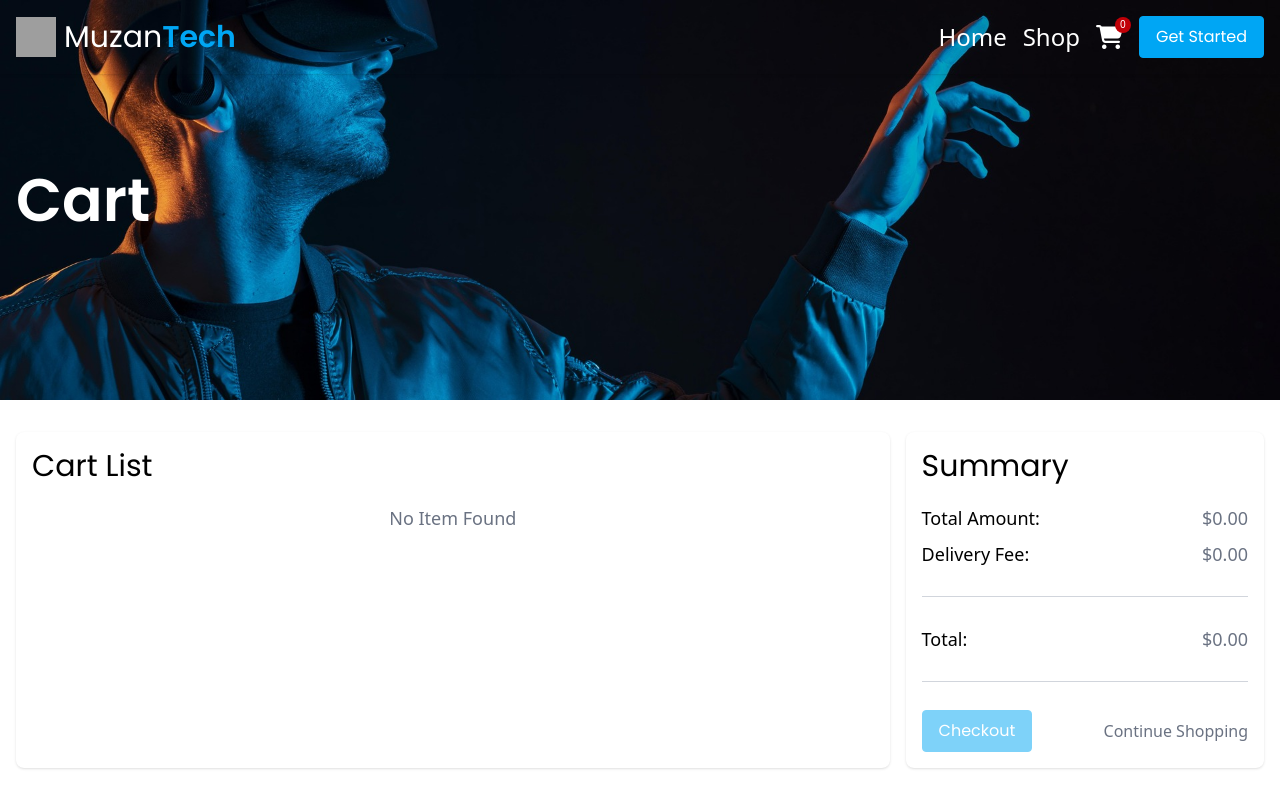
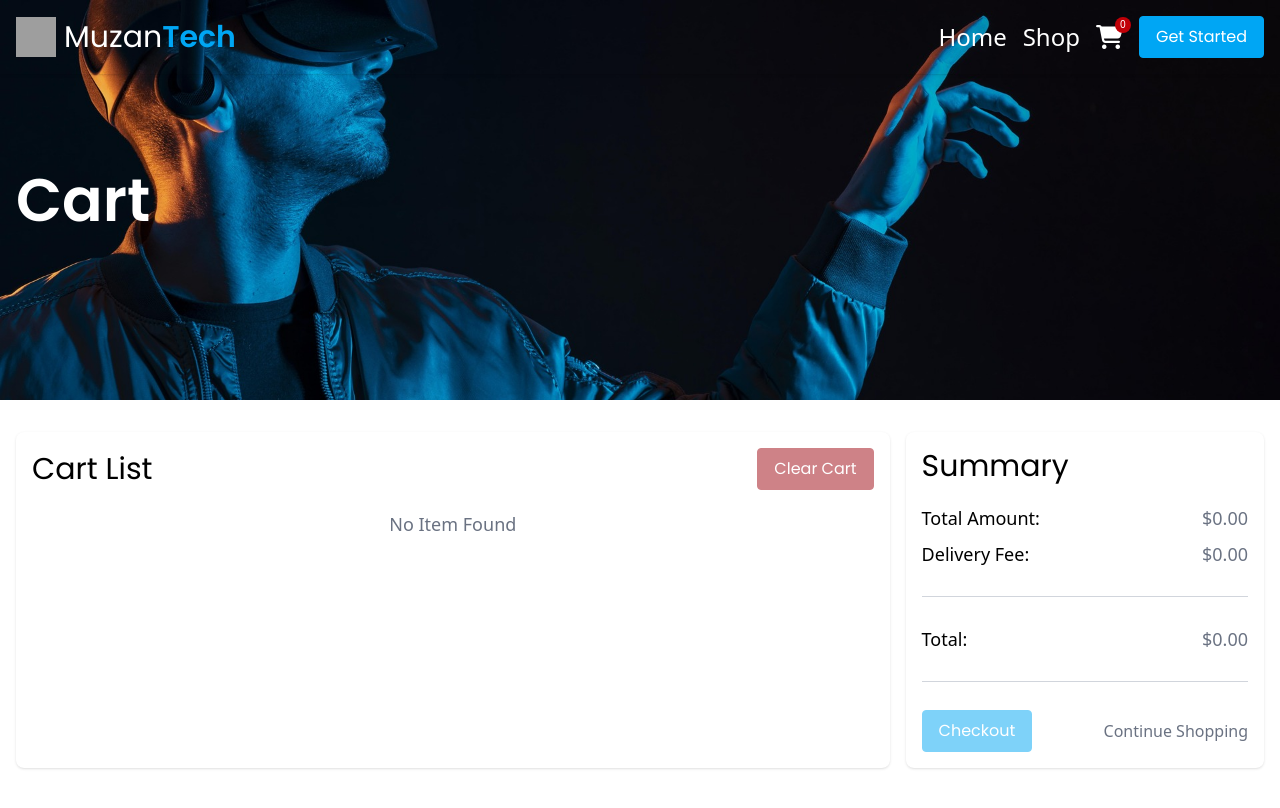
Before and after one commit to kent0012/vite-react-app, a React (Vite) app: page /vite-react-app/cart in a window 1280 px wide. Shown: the top 808 px of the page. Built offline with nearby package versions, Linux system fonts and the light colour scheme; grey boxes are pictures that could not be loaded.

Commit message:
Enhance ButtonFilled component with customizable styles and update CartProductList to use NavLink for product navigation

```diff
--- a/src/components/ButtonFilled.jsx
+++ b/src/components/ButtonFilled.jsx
@@ -1,12 +1,25 @@
 import React from "react";
 
-const ButtonFilled = ({ type, btnName, onClick, className, isDisabled }) => {
+const ButtonFilled = ({
+  type,
+  btnName,
+  onClick,
+  className,
+  isDisabled,
+  bgColor,
+  hoverBgColor,
+  borderColor,
+}) => {
   return (
     <button
       disabled={isDisabled}
       type={type}
       onClick={onClick}
-      className={`bg-sky-500 border border-solid border-sky-500 duration-500 font-[Poppins] py-2 px-4 text-white rounded hover:bg-sky-400  ${className} ${
+      className={`${bgColor ? bgColor : "bg-sky-500"} border border-solid ${
+        borderColor ? borderColor : "border-sky-500"
+      } duration-500 font-[Poppins] py-2 px-4 text-white rounded ${
+        hoverBgColor ? hoverBgColor : "hover:bg-sky-400"
+      }  ${className} ${
         isDisabled ? "opacity-50 cursor-not-allowed" : "cursor-pointer"
       }`}
     >
--- a/src/components/CartProductList.jsx
+++ b/src/components/CartProductList.jsx
@@ -6,6 +6,7 @@ import {
 } from "../feautures/cart/CartSlice";
 import { selectProducts } from "../feautures/products/ProductSlice";
 import { useState } from "react";
+import { NavLink } from "react-router-dom";
 
 const CartProductList = () => {
   const dispatch = useDispatch();
@@ -38,9 +39,10 @@ const CartProductList = () => {
         <p className="text-center text-lg text-gray-500">No Item Found</p>
       ) : (
         cartItems.map((product) => (
-          <div
+          <NavLink
+            to={`/product/${product.id}`}
             key={product.id}
-            className="flex items-center justify-between p-2 shadow rounded-lg bg-white w-full hover:shadow-md duration-500"
+            className="flex items-center justify-between p-3 shadow rounded-lg bg-white w-full hover:shadow-md duration-500"
           >
             <div className="flex items-center space-x-4">
               <figure className="w-20 h-20 md:w-24 md:h-24 shadow ratio-1:1">
@@ -84,7 +86,7 @@ const CartProductList = () => {
                       (quantities[product.id] || 1) - 1
                     )
                   }
-                  className="text-gray-500 bg-gray-100 px-3 rounded"
+                  className="text-gray-500 bg-gray-100 px-3 rounded cursor-pointer"
                 >
                   -
                 </button>
@@ -96,7 +98,7 @@ const CartProductList = () => {
                       (quantities[product.id] || 1) + 1
                     )
                   }
-                  className="text-gray-500 bg-gray-100 px-3 rounded"
+                  className="text-gray-500 bg-gray-100 px-3 rounded cursor-pointer"
                 >
                   +
                 </button>
@@ -109,7 +111,7 @@ const CartProductList = () => {
                 <i className="fa-solid fa-trash"></i>
               </button>
             </div>
-          </div>
+          </NavLink>
         ))
       )}
     </>
--- a/src/components/ProductCounter.jsx
+++ b/src/components/ProductCounter.jsx
@@ -13,7 +13,7 @@ const ProductCounter = ({ onChange, initialCount = 1 }) => {
     <div className="flex items-center justify-start gap-1 w-full">
       <button
         onClick={() => handleQuantityChange(quantityCount - 1)}
-        className="text-gray-500 bg-gray-100 px-3 rounded"
+        className="text-gray-500 bg-gray-100 px-3 rounded cursor-pointer"
       >
         -
       </button>
@@ -26,7 +26,7 @@ const ProductCounter = ({ onChange, initialCount = 1 }) => {
       />
       <button
         onClick={() => handleQuantityChange(quantityCount + 1)}
-        className="text-gray-500 bg-gray-100 px-3 rounded"
+        className="text-gray-500 bg-gray-100 px-3 rounded cursor-pointer"
       >
         +
       </button>
--- a/src/pages/Cart.jsx
+++ b/src/pages/Cart.jsx
@@ -48,8 +48,26 @@ const Cart = () => {
       <PageBanner bannerTitle="Cart" />
       <section className="max-w-7xl mx-auto py-8 grid grid-cols-1 md:grid-cols-[70%_1fr] gap-4 p-4 ">
         <div className="mb-5 shadow p-4 rounded-lg bg-white">
-          <div className="mb-5 rounded-lg bg-white">
+          <div className="mb-5 rounded-lg bg-white flex items-center justify-between">
             <h2 className="text-2xl md:text-3xl font-[Poppins]">Cart List</h2>
+            {/* <button
+              onClick={() => dispatch(clearCart())}
+              className={`bg-red-800 border border-solid border-red-8 duration-500 font-[Poppins] py-2 px-4 text-white rounded hover:bg-red-700  ${
+                cart.length === 0
+                  ? "opacity-50 cursor-not-allowed"
+                  : "cursor-pointer"
+              }`}
+            >
+              Clear Cart
+            </button> */}
+            <ButtonFilled
+              isDisabled={cart.length === 0}
+              btnName="Clear Cart"
+              onClick={() => dispatch(clearCart())}
+              bgColor="bg-red-800"
+              hoverBgColor="hover:bg-red-700"
+              borderColor="border-red-800"
+            />
           </div>
           <div className="flex items-center justify-between flex-col gap-5 w-full rounded-lg bg-white">
             <CartProductList />
--- a/src/pages/Shop.jsx
+++ b/src/pages/Shop.jsx
@@ -85,10 +85,21 @@ const Shop = () => {
             </h2>
           </div>
 
+          {/* <PriceRange
+            priceRange={priceRange}
+            maxPrice={
+              Math.max(...products.map((product) => product.product_price)) || 0
+            }
+            onPriceChange={(newPriceRange) => setPriceRange(newPriceRange)}
+          /> */}
+
           <PriceRange
             priceRange={priceRange}
             maxPrice={
-              Math.max(...products.map((product) => product.product_price)) || 0
+              Math.ceil(
+                Math.max(...products.map((product) => product.product_price)) /
+                  100
+              ) * 100 || 0
             }
             onPriceChange={(newPriceRange) => setPriceRange(newPriceRange)}
           />
```
